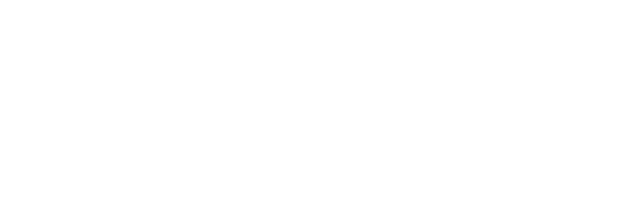
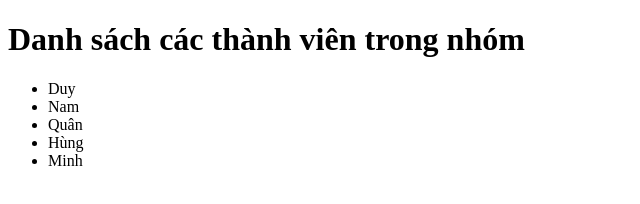
Before and after one commit to Bao-Duy123/cellphones-project, a plain HTML site: page about.html in a window 1280 px wide. Shown: the whole page, without its empty margins (0-640 px from the left). Drawn offline with Linux system fonts and the light colour scheme.

Commit message:
Test nhánh

```diff
--- a/about.html
+++ b/about.html
@@ -6,6 +6,13 @@
     <title>about</title>
 </head>
 <body>
-
+    <h1>Danh sách các thành viên trong nhóm</h1>
+    <ul>
+        <li>Duy</li>
+        <li>Nam</li>
+        <li>Quân</li>
+        <li>Hùng</li>
+        <li>Minh</li>
+    </ul>
 </body>
 </html>
```
